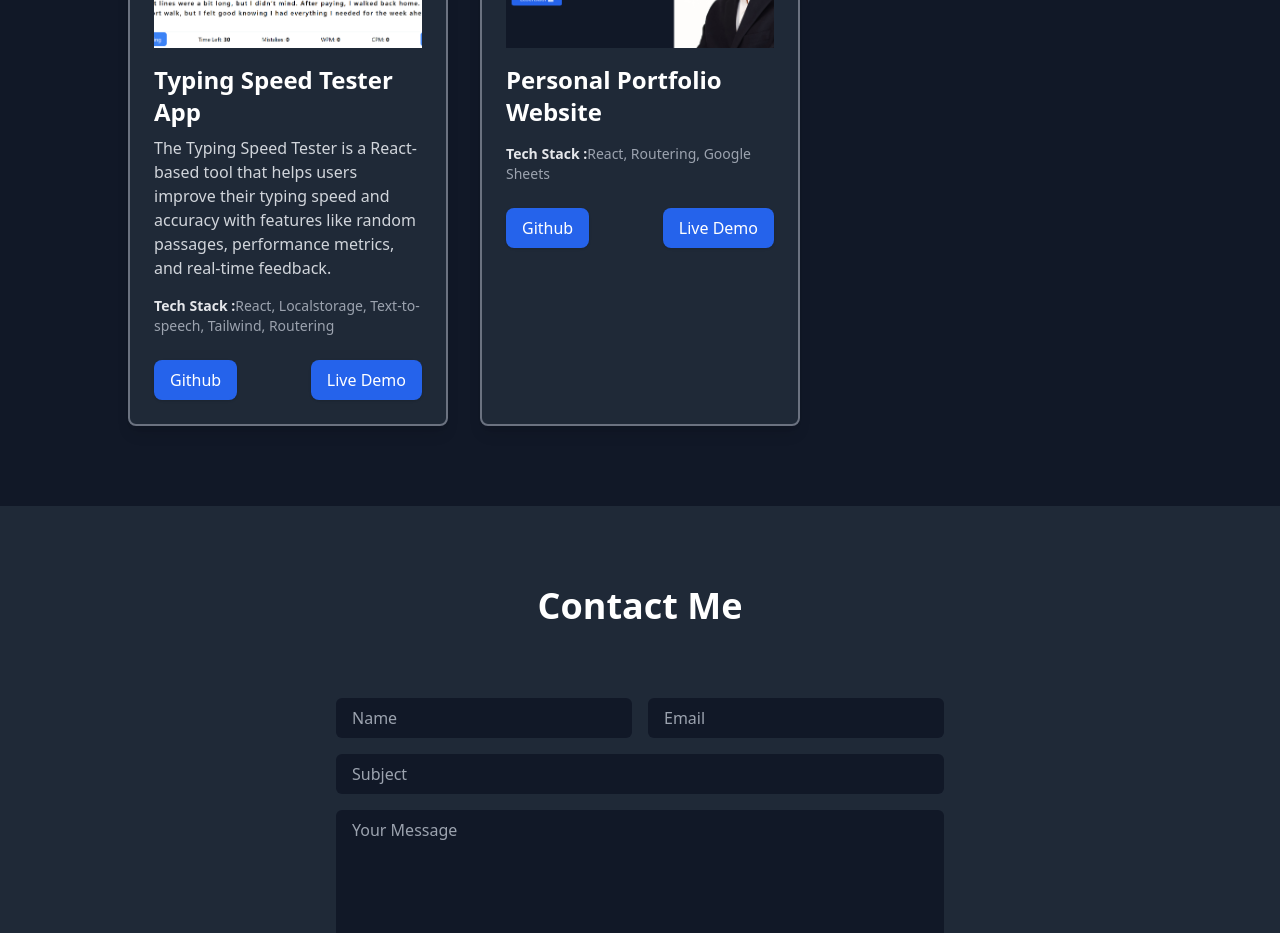
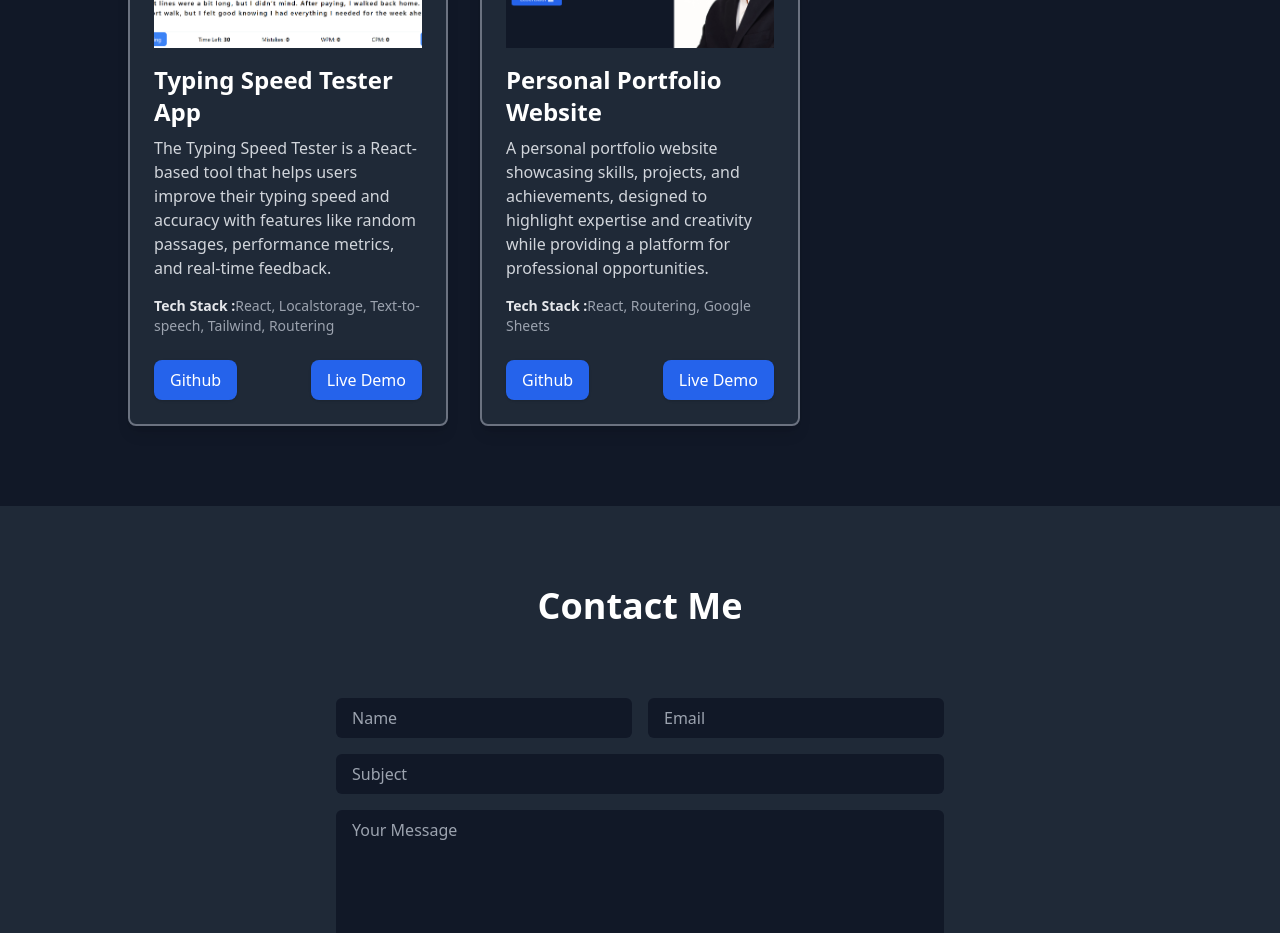
Before and after one commit to Hemil08/portfolio-website, a React (Create React App) app: page / in a window 1280 px wide. Shown: the part 3700-4633 px from the top of the page. Built offline with nearby package versions, Linux system fonts and the light colour scheme.

Commit message:
update project data

```diff
--- a/src/components/projects/ProjectData.js
+++ b/src/components/projects/ProjectData.js
@@ -15,7 +15,7 @@ const ProjectData = [
     {
         id:"2",
         title:"Personal Portfolio Website",
-        desx:"A personal portfolio website showcasing skills, projects, and achievements, designed to highlight expertise and creativity while providing a platform for professional opportunities.",
+        desc:"A personal portfolio website showcasing skills, projects, and achievements, designed to highlight expertise and creativity while providing a platform for professional opportunities.",
         tech:"React, Routering, Google Sheets",
         image:portfolio_img,
         category:"Frontend"|| "All",
```
